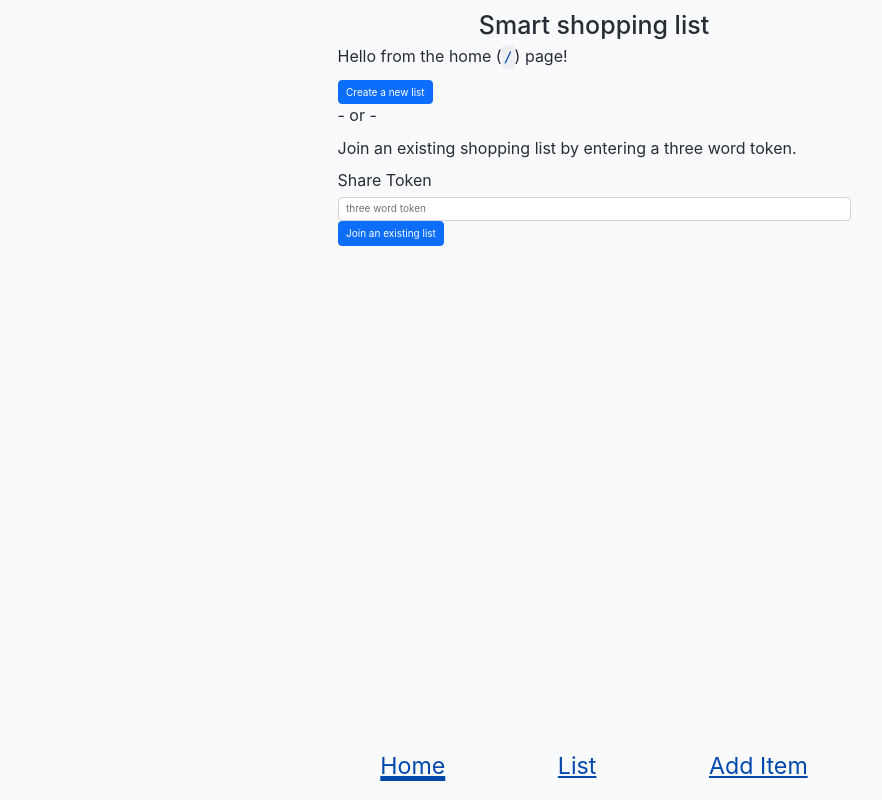
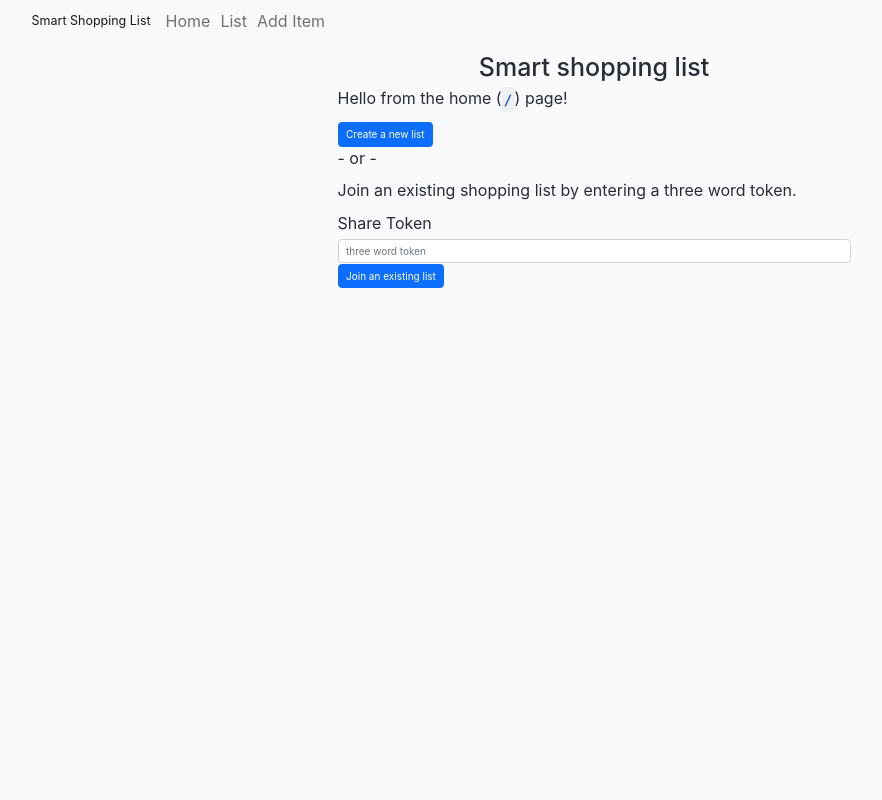
Before and after one commit to the-collab-lab/tcl-54-smart-shopping-list, a React (Vite) app: page / in a window 1280 px wide. Shown: the whole page, without its empty margins (46-928 px from the left). Built offline with nearby package versions, Linux system fonts and the light colour scheme.

Commit message:
added bootstrap navbar and removed navigation links from bottom of screen #31

```diff
--- a/src/App.jsx
+++ b/src/App.jsx
@@ -5,7 +5,7 @@ import { AddItem, Home, Layout, List } from './views';
 
 import { getItemData, streamListItems } from './api';
 import { useStateWithStorage } from './utils';
-import 'bootstrap/dist/css/bootstrap.min.css';
+import { NavbarShoppingList } from './components/NavbarShoppingList';
 
 export function App() {
 	const [data, setData] = useState([]);
@@ -51,6 +51,7 @@ export function App() {
 
 	return (
 		<Router>
+			<NavbarShoppingList />
 			<Routes>
 				<Route path="/" element={<Layout />}>
 					<Route index element={<Home setListToken={setListToken} />} />
--- /dev/null
+++ b/src/components/NavbarShoppingList.jsx
@@ -0,0 +1,19 @@
+import { Container, Nav, Navbar } from 'react-bootstrap';
+
+export function NavbarShoppingList() {
+	return (
+		<Navbar fluid="md" bg="light" expand="lg">
+			<Container>
+				<Navbar.Brand href="/">Smart Shopping List</Navbar.Brand>
+				<Navbar.Toggle aria-controls="basic-navbar-nav" />
+				<Navbar.Collapse id="basic-navbar-nav">
+					<Nav className="me-auto">
+						<Nav.Link href="/">Home</Nav.Link>
+						<Nav.Link href="/list">List</Nav.Link>
+						<Nav.Link href="/add-item">Add Item</Nav.Link>
+					</Nav>
+				</Navbar.Collapse>
+			</Container>
+		</Navbar>
+	);
+}
--- a/src/components/index.js
+++ b/src/components/index.js
@@ -1 +1,2 @@
 export * from './ListItem';
+export * from './NavbarShoppingList';
--- a/src/index.css
+++ b/src/index.css
@@ -40,13 +40,14 @@
 
 /**
  * Make sure the app fills the height of the viewport
+ * This causes issues with the navbar, so we commented it out but may need to revisit
  */
-html,
+/* html,
 body,
 #root,
 #root > * {
 	min-height: 100vh;
-}
+} */
 
 html {
 	font-size: 62.5%;
--- a/src/index.jsx
+++ b/src/index.jsx
@@ -1,6 +1,7 @@
 import { createRoot } from 'react-dom/client';
 import { App } from './App';
 
+import 'bootstrap/dist/css/bootstrap.min.css';
 import './index.css';
 
 const root = createRoot(document.getElementById('root'));
--- a/src/views/Layout.jsx
+++ b/src/views/Layout.jsx
@@ -12,17 +12,6 @@ export function Layout() {
 				<main className="Layout-main">
 					<Outlet />
 				</main>
-				<nav className="Nav">
-					<NavLink to="/" className="Nav-link">
-						Home
-					</NavLink>
-					<NavLink to="/list" className="Nav-link">
-						List
-					</NavLink>
-					<NavLink to="/add-item" className="Nav-link">
-						Add Item
-					</NavLink>
-				</nav>
 			</div>
 		</>
 	);
--- a/src/views/List.jsx
+++ b/src/views/List.jsx
@@ -111,7 +111,9 @@ export function List({ data, loading }) {
 					<strong>Add items to start your shopping list</strong>
 				</p>
 				<p>Once you add an item, your shopping list will appear here.</p>
-				<Button onClick={handleAddItem}>Add items</Button>
+				<Button onClick={handleAddItem} variant="primary">
+					Add items
+				</Button>
 			</>
 		) : (
 			/* If false that list contains items,
@@ -122,14 +124,14 @@ export function List({ data, loading }) {
 					Hello from the <code>/list</code> page!
 				</p>
 
-				<form>
-					<label htmlFor="list-filter">Filter items</label>
-					<br />
+				<Form>
+					{/* <Form.Label htmlFor="list-filter">Filter items</Form.Label>
+					<br /> */}
 					<InputGroup>
 						<Form.Control
 							id="list-filter"
 							type="text"
-							placeholder="Search"
+							placeholder="Search items"
 							value={filterInput}
 							onChange={handleInput}
 						/>
@@ -139,7 +141,7 @@ export function List({ data, loading }) {
 							</Button>
 						)}
 					</InputGroup>
-				</form>
+				</Form>
 				{/* Uses data or state of filteredList depending on state of filterInput */}
 				<ListGroup>
 					{!filterInput
```
